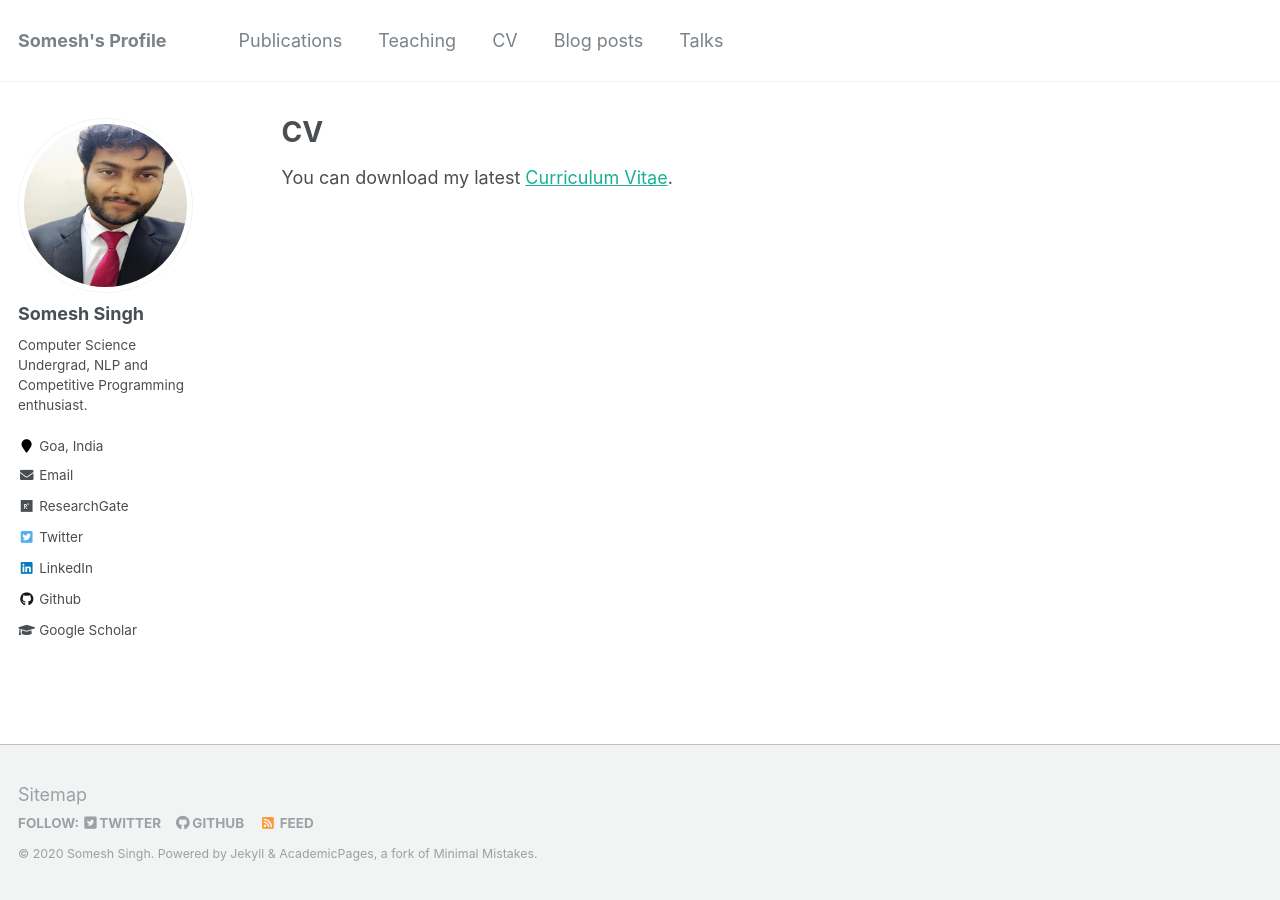
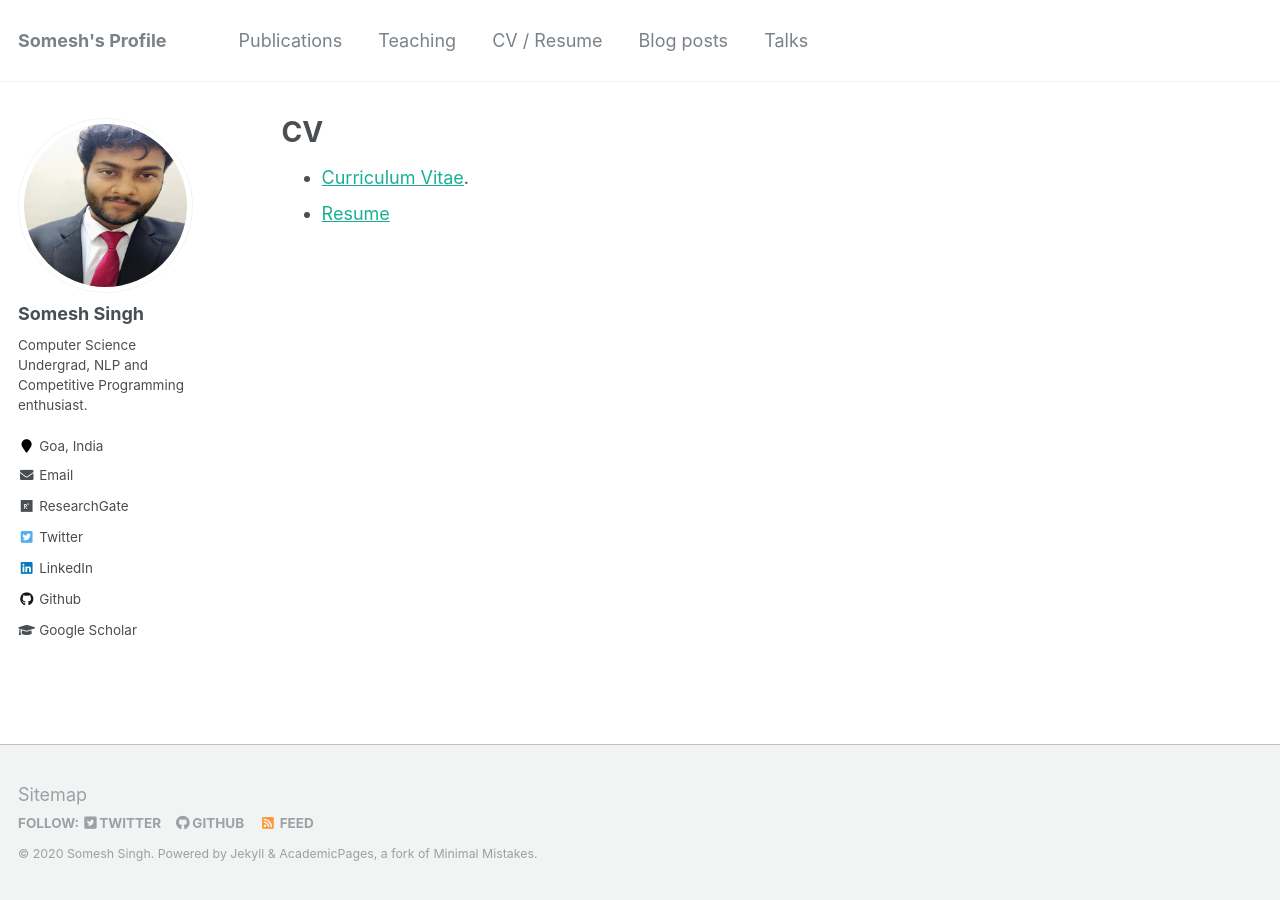
Before and after one commit to someshsingh22/someshsingh22.github.io, a Jekyll site: the page built from _pages/cv.md, in a window 1280 px wide. Built offline with Jekyll 4.4.1, drawn with Linux system fonts in a browser that asks for light colours.

Commit message:
Resume Added

```diff
--- a/_data/navigation.yml
+++ b/_data/navigation.yml
@@ -6,7 +6,7 @@
   - title: "Teaching"
     url: /teaching/
 
-  - title: "CV"
+  - title: "CV / Resume"
     url: /cv/
 
   - title: "Blog posts"
--- a/_pages/cv.md
+++ b/_pages/cv.md
@@ -9,4 +9,5 @@
 
 {% include base_path %}
 
-You can download my latest [Curriculum Vitae](/files/CV.pdf).
+* [Curriculum Vitae](/files/CV_Somesh_Singh.pdf).
+* [Resume](/files/Resume_Somesh_Singh.pdf)
```
Also changed, not shown: _pages/about.md (+2 -2 lines), 4 other files.
